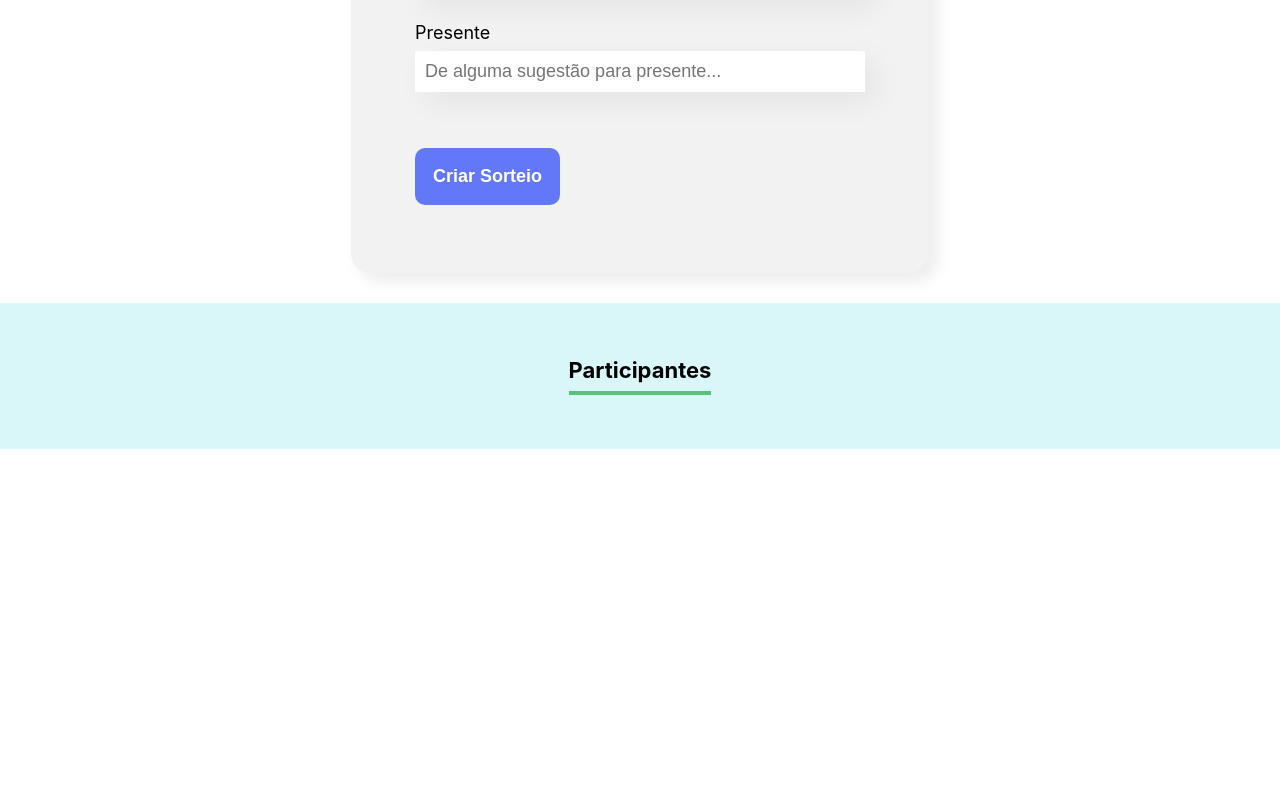
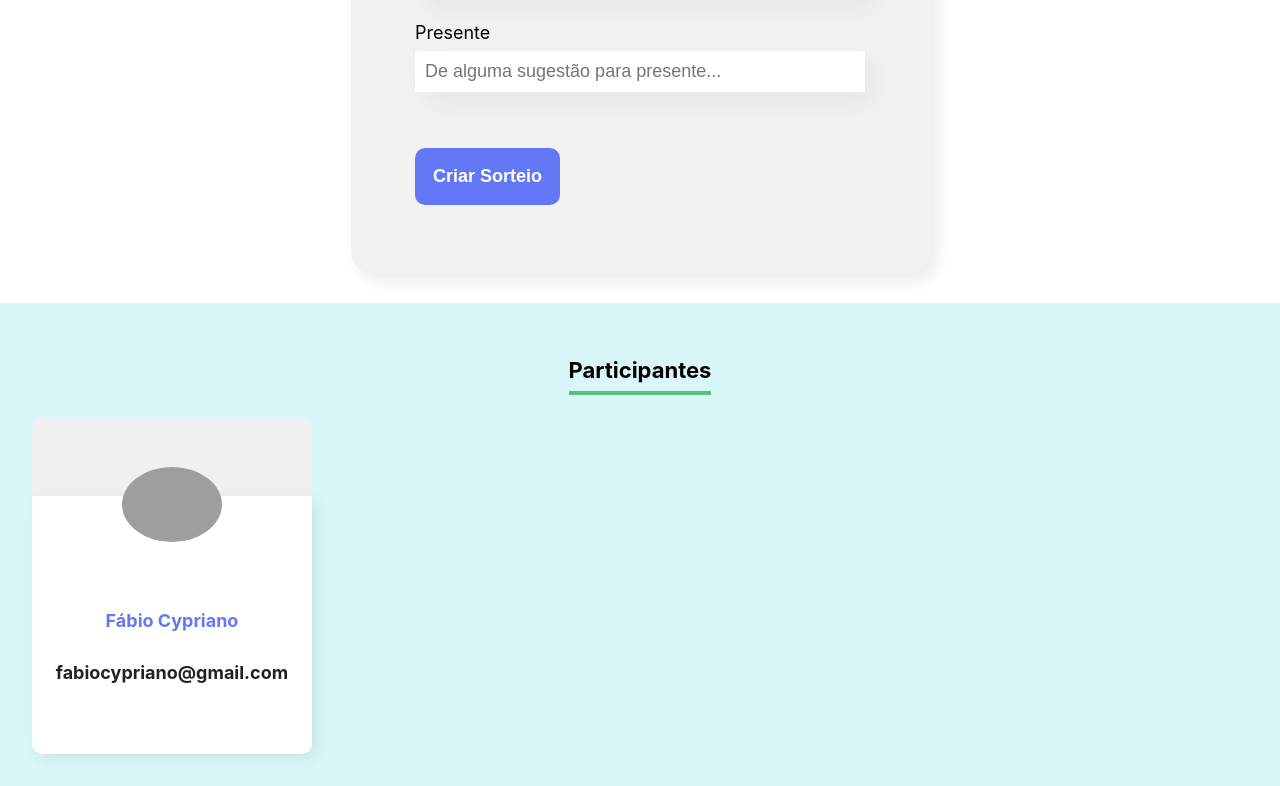
Before and after one commit to Cypirando/amigo-secreto_react, a React (Create React App) app: page / in a window 1280 px wide. Shown: the part 477-1263 px from the top of the page. Before the commit the page ends 926 px from the top, so only its background shows below. Built offline with nearby package versions, Linux system fonts and the light colour scheme; grey boxes are pictures that could not be loaded.

Commit message:
stylizando

```diff
--- a/src/components/Participante/Participante.css
+++ b/src/components/Participante/Participante.css
@@ -0,0 +1,37 @@
+.colaborador {
+    width: 280px;
+}
+
+.colaborador .cabecalho {
+    background-color: #f0f0f0;
+    border-radius: 10px 10px 0 0;
+}
+
+.colaborador img {
+    width: 100px;
+    border-radius: 50%;
+    position: relative;
+    bottom: -50px;
+}
+
+.colaborador .rodape {
+    background: #ffffff;
+    box-shadow: 5px 5px 15px rgba(0,0,0,0.08);
+    border-radius: 0 0 10px 10px;
+    padding: 90px 0 40px 0;
+}
+
+.colaborador .rodape h4 {
+    color: #6278f7;
+    font-size: 18px;
+    line-height: 22px;
+    font-weight: bold;
+    margin-bottom: 8px;
+}
+
+.colaborador .rodape h5{
+    font-size: 18px;
+    line-height: 22px;
+    color: #212121;
+    padding: 0 16px;
+}
--- a/src/components/Participante/index.js
+++ b/src/components/Participante/index.js
@@ -0,0 +1,18 @@
+import './Participante.css'
+
+const Participante = (props) => {
+    return (
+        <div className='colaborador'>
+            <div className='cabecalho'>
+                <img src='https://github.com/cypirando.png' alt="perfil"/>
+            </div>
+            <div className='rodape'>
+                <h4>Fábio Cypriano</h4>
+                <h5>fabiocypriano@gmail.com</h5>
+            </div>
+        </div>
+    )
+
+}
+
+export default Participante
--- a/src/components/Participantes/index.js
+++ b/src/components/Participantes/index.js
@@ -1,3 +1,4 @@
+import Participante from '../Participante'
 import './Participantes.css'
 
 const Participantes = (props) => {
@@ -6,7 +7,7 @@ const Participantes = (props) => {
     return (
         <section className='participantes' style={primaria}>
             <h3 style={secundaria}>{props.nome}</h3>
-
+            <Participante />
         </section>
     )
 
```
